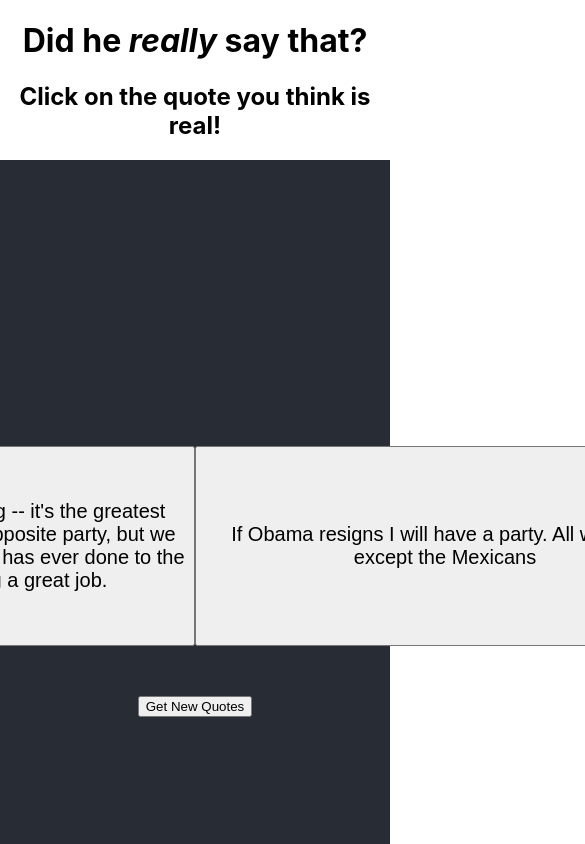
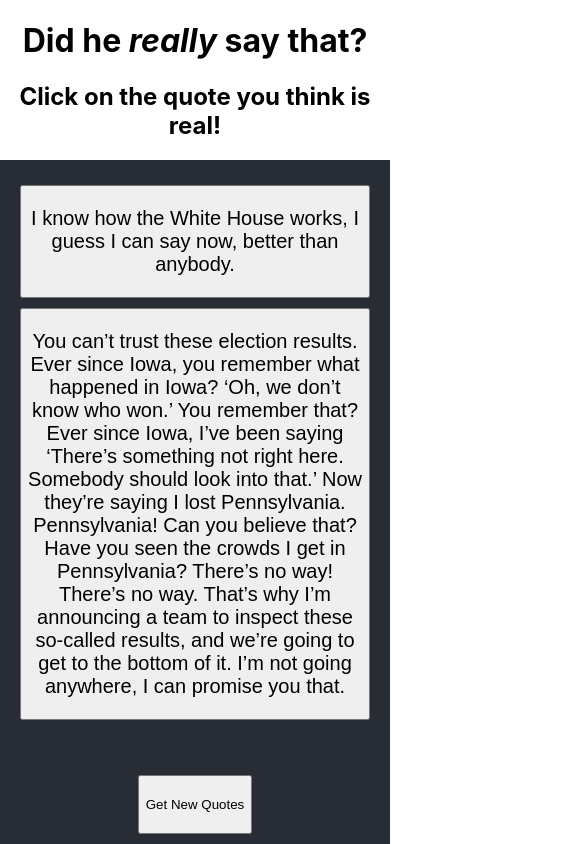
Before and after one commit to celentanoad/guess-the-quote, a React (Create React App) app: page / in a window 390 px wide. Shown: the top 844 px of the page, 585 px wide, since content can reach past the window. Built offline with nearby package versions, Linux system fonts and the light colour scheme.

Commit message:
implement redux

```diff
--- a/package.json
+++ b/package.json
@@ -8,7 +8,9 @@
     "@testing-library/user-event": "^12.2.2",
     "react": "^17.0.1",
     "react-dom": "^17.0.1",
+    "react-redux": "^7.2.2",
     "react-scripts": "4.0.0",
+    "redux": "^4.0.5",
     "web-vitals": "^0.2.4"
   },
   "scripts": {
--- a/src/App.css
+++ b/src/App.css
@@ -8,19 +8,39 @@
   display: flex;
   flex-direction: column;
   align-items: center;
-  justify-content: center;
+  padding: 20px;
+  /* justify-content: center; */
   color: white;
 }
 
-button {
-  width: 500px;
-  height: 200px;
+@media only screen and (max-width: 999px) {
+  .buttons {
+   display: flex;
+   flex-direction: column;
+  }
+  button {
+    max-width: 500px;
+    height: fit-content;
+    padding-top: 20px;
+    padding-bottom: 20px;
+    margin-top: 5px;
+    margin-bottom: 5px;
+  }
 }
 
-.buttons {
- display: flex;
- flex-direction: row;
- justify-content: space-between;
+
+@media only screen and (min-width: 1000px) {
+  .buttons {
+    display: flex;
+    flex-direction: row;
+  }
+  button {
+    width: 500px;
+    height: 200px;
+  }
+  .App-header {
+    padding-top: 100px;
+  }
 }
 
 .quote {
--- a/src/App.js
+++ b/src/App.js
@@ -2,15 +2,17 @@
 import './App.css';
 import * as fakeQuotes from './data/fakeQuotes';
 import * as realQuotes from './data/realQuotes';
+import { connect } from 'react-redux';
 
-function App() {
+function App(props) {
+
  const [realQuote, setRealQuote] = useState(null)
  const [fakeQuote, setFakeQuote] = useState(null)
  const [order, setOrder] = useState(0)
- const [message, setMessage] = useState(null)
+//  const [message, setMessage] = useState(null)
 
  const getQuotes = async () => {
-   setMessage(null)
+   props.setMessage(null)
    const real = await realQuotes.getRandomRealQuote();
    const fake = await fakeQuotes.getRandomFakeQuote();
    setRealQuote(real);
@@ -26,9 +28,9 @@
  const handleGuess = (e) => {
    console.log(e)
   if (e.target.textContent === realQuote) {
-    setMessage("You got it right!");
+    props.setMessage("You got it right!");
   } else {
-    setMessage("Nope, that quote is fake!");
+    props.setMessage("Nope, that quote is fake!");
   }
  }
 
@@ -37,8 +39,8 @@
     <h1>Did he <i>really</i> say that?</h1>
     <h2>Click on the quote you think is real!</h2>
       <header className="App-header">
-        {message ?
-          <h3>{message}</h3>
+        {props.message ?
+          <h3>{props.message}</h3>
           :
         order === 0 ?
         <div className="buttons">
@@ -66,4 +68,18 @@
   );
 }
 
-export default App;
+function mapStateToProps(state){
+  return {
+    message: state.message
+  }
+}
+
+function mapDispatchToProps(dispatch){
+  return {
+    setMessage: (message) => {
+      dispatch({type: "SET_MESSAGE", payload: message})
+    }
+  }
+}
+
+export default connect(mapStateToProps, mapDispatchToProps)(App);
--- a/src/data/fakeQuotes.js
+++ b/src/data/fakeQuotes.js
@@ -2,10 +2,15 @@
     "@BarackObama is a terrorist I do not trust him-- sad",
     "If Obama resigns I will have a party.  All welcome except the Mexicans",
     "Abraham Lincoln is overrated. They say he was a great president, but I like presidents that weren’t shot.",
-    "The Honolulu Advertiser announced Barack Obama’s birth in August 1961. Only a bigot or a fool could believe those birther claims that he wasn’t born in the U.S.",
+    "You can’t trust these election results. Ever since Iowa, you remember what happened in Iowa? ‘Oh, we don’t know who won.’ You remember that? Ever since Iowa, I’ve been saying ‘There’s something not right here. Somebody should look into that.’ Now they’re saying I lost Pennsylvania. Pennsylvania! Can you believe that? Have you seen the crowds I get in Pennsylvania? There’s no way! There’s no way. That’s why I’m announcing a team to inspect these so-called results, and we’re going to get to the bottom of it. I’m not going anywhere, I can promise you that.",
     "I have the best judgement and the best temperament.  She's the one with a bad temperament. She's always screaming.  She's constantly lying. Her hair is crazy",
     "The thing about the blacks is that they're killing each other",
-    "I was, of course, being facetious, I wasn't suggesting you take Lysol and shoot it into your veins...or squirt it on some washcloth and huff it yourself...or that you snort it — which a lot of young people are into, I'm told, huffing and snorting and injecting all the household chemicals."
+    "They dont get it, i get it, it's really easy to win. I'm the best winner, you know it already and I havent finished winning yet.",
+    "I was, of course, being facetious, I wasn't suggesting you take Lysol and shoot it into your veins...or squirt it on some washcloth and huff it yourself...or that you snort it — which a lot of young people are into, I'm told, huffing and snorting and injecting all the household chemicals.",
+    "Kim Jong Un is smarter and would make a better President than Sleepy Joe Biden",
+    "America has never been more harmed by the vote.  I made a lot of money on that.  I am doing big jobs in places, now everything is Benghazi",
+    "My promise to the American voter: If I am elected President, I will grow your money. $500 billion a year to be a Republican.",
+    "We don't win with healthcare.  We can't afford it.  It's very simple.  Obamacare is a disaster."
 ]
 
 export function getRandomFakeQuote() {
--- a/src/data/realQuotes.js
+++ b/src/data/realQuotes.js
@@ -6,7 +6,11 @@
     "And we have many things we are doing and many things that we have already completed. And you can't do more than what we have done.",
     "I have the best temperament or certainly one of the best temperaments of anybody that's ever run for the office of president. Ever.",
     "It's freezing and snowing in New York-- we need global warming!",
-    "Number one, I am the least anti-Semitic person that you’ve ever seen in your entire life. Number two, racism. The least racist person"
+    "I would bet if you took a poll in the FBI I would win that poll by more than anybody’s won a poll.",
+    "It's perfect. It's awesome. Every day is just filled with just wins. All we do is put wins in the record books. We win so radically in our underwear before our first cup of coffee, it's scary. People say it's lonely at the top, but I sure like the view.",
+    "Whenever I watch TV and I see those poor starving kids all over the world, I can't help but cry. I mean I would love to be skinny like that, but not with all those flies and death and stuff.",
+    "Number one, I am the least anti-Semitic person that you’ve ever seen in your entire life. Number two, racism. The least racist person",
+    "The media is—really, the word, I think one of the greatest of all terms I've come up with—is fake."
 ]
 
 export function getRandomRealQuote() {
--- a/src/index.js
+++ b/src/index.js
@@ -3,10 +3,20 @@
 import './index.css';
 import App from './App';
 import reportWebVitals from './reportWebVitals';
+import { Provider } from 'react-redux';
+import { createStore } from 'redux';
+import reducer from './reducers/reducer';
+
+const store = createStore(
+  reducer
+);
 
 ReactDOM.render(
+
   <React.StrictMode>
-    <App />
+    <Provider store={store}>
+      <App />
+    </Provider>
   </React.StrictMode>,
   document.getElementById('root')
 );
--- /dev/null
+++ b/src/reducers/reducer.js
@@ -0,0 +1,16 @@
+const defaultState = {
+    message: null
+};
+
+function reducer(state = defaultState, action) {
+    switch(action.type){
+        case "SET_MESSAGE":
+            return {
+                ...state,
+                message: action.payload
+            };
+        default: return state;
+    };
+};
+
+export default reducer;
```
Also changed, not shown: 2 other files (tests, documents, lock files or other folders).
